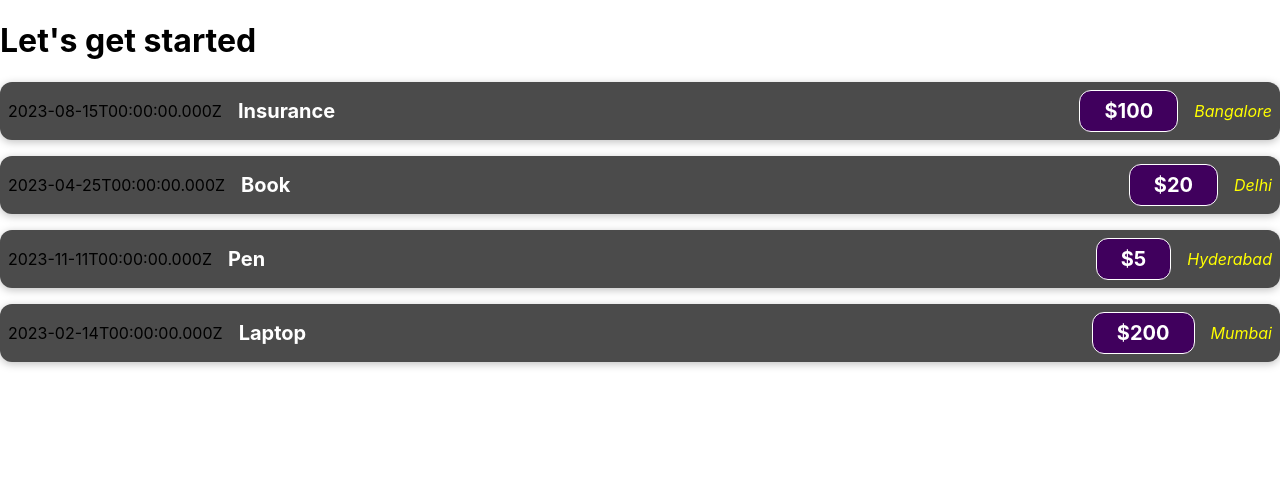
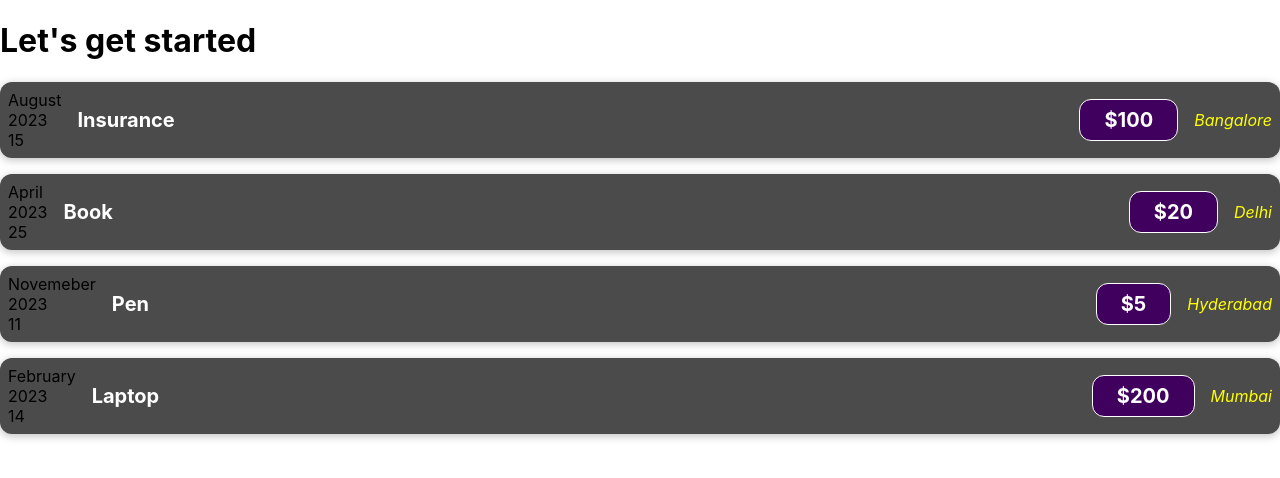
Before and after one commit to dasushan/expense-tracker, a React (Create React App) app: page / in a window 1280 px wide. Shown: the top 478 px of the page. Built offline with nearby package versions, Linux system fonts and the light colour scheme.

Commit message:
formatting date to calendar look

```diff
--- a/src/components/ExpenseItem.js
+++ b/src/components/ExpenseItem.js
@@ -1,13 +1,21 @@
 import "./ExpenseItem.css";
 
 function ExpenseItem(props) {
+  const months = ["January", "February", "March", "April", "May", "June", "July", "August", "September", "October", "Novemeber", "December"];
     // const expenseDate = new Date(2023, 7, 15).toISOString();
+    const month = months[props.date.getMonth()];
+    const year = props.date.getFullYear();
+    const date  = (props.date.getDate()<10 ? '0': '') + props.date.getDate();
     // const expenseTitle = "Insurance";
     // const expenseAmount = 50;
     // const expenseLocation = "Bangalore";
   return (
     <div className="expense-item">
-    <div>{props.date.toISOString()}</div>
+    <div>
+      <div>{month}</div>
+      <div>{year}</div>
+      <div>{date}</div>
+    </div>
     <div className = "expense-item__description">
       <h2>{props.title}</h2>
       <div className="expense-item__price">${props.price}</div>
```
